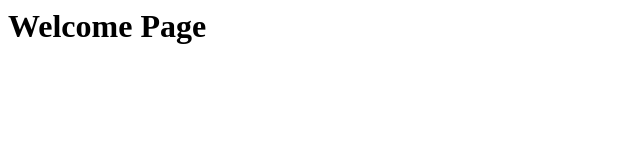
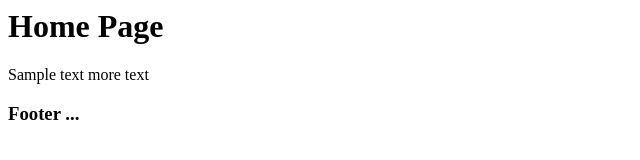
Before and after one commit to narasimha-nuthalapati/learning, a plain HTML site: page site/index.html in a window 1280 px wide. Shown: the whole page, without its empty margins (0-640 px from the left). Drawn offline with Linux system fonts and the light colour scheme.

Commit message:
Update index.html

```diff
--- a/site/index.html
+++ b/site/index.html
@@ -3,6 +3,20 @@
 	<title>Simple Web</title>
 </head>
 <body>
-<h1>Welcome Page</h1>
+
+
+<!--Block tags occupy entire row startes with new line EX: div,p,li,... -->
+	<div>
+		<h1> Home Page</h1>
+	</div>
+
+	<div>
+		<span>Sample text</span>
+		<span>more text</span>
+	</div>
+
+	<div>
+		<h3> Footer ...</h3>
+	</div>
 </body>
 </html>
```
